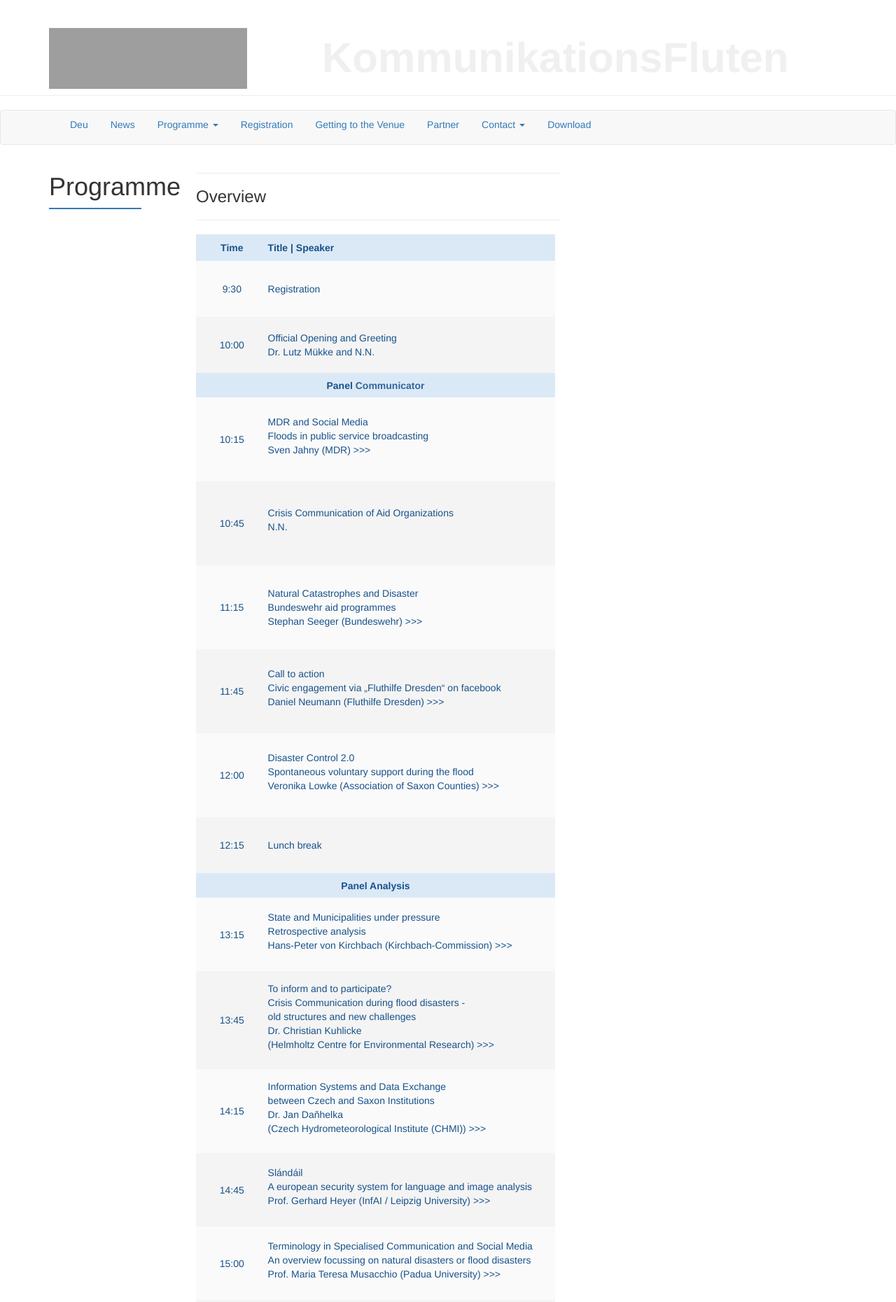
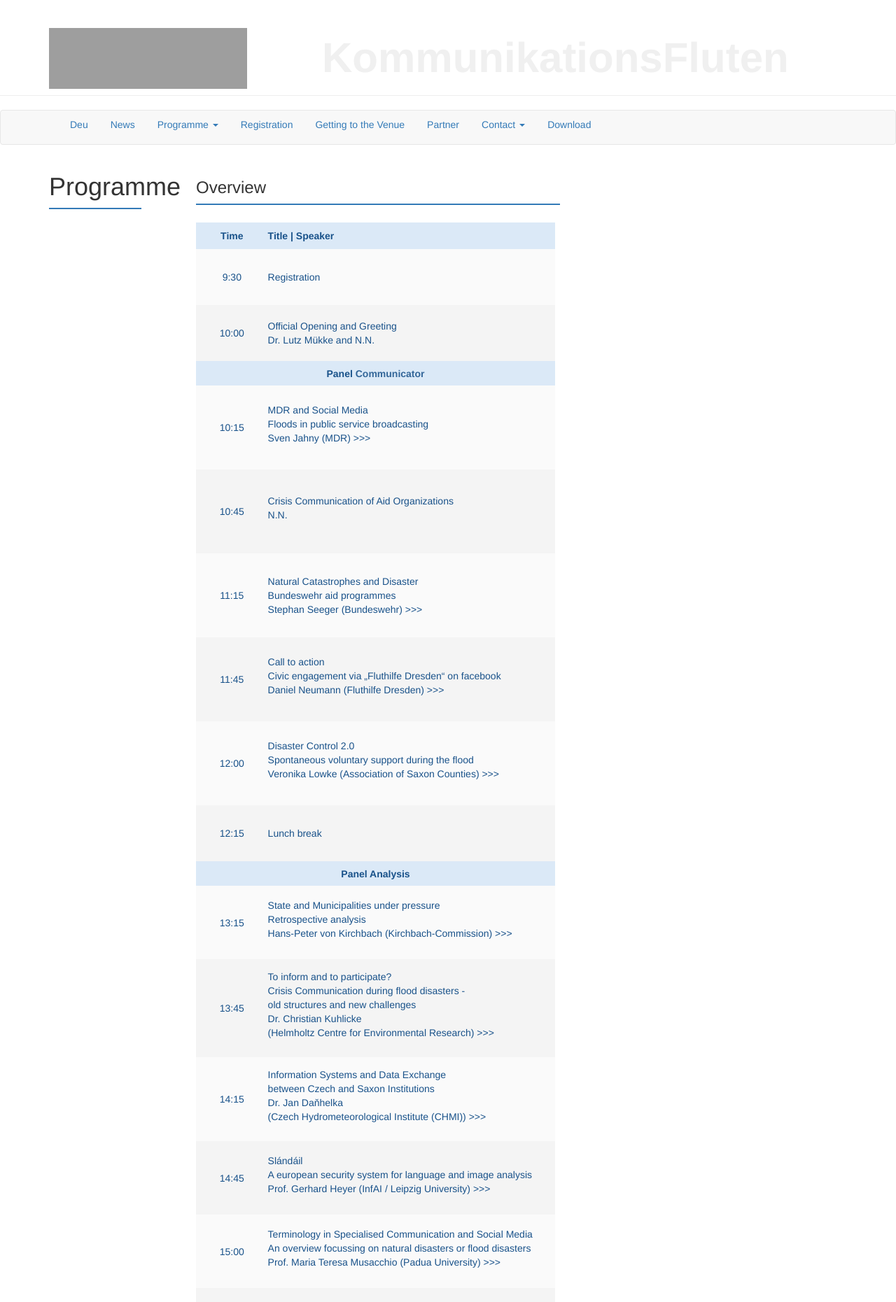
Before and after one commit to susedev/test, a Jekyll site: the page built from programme.html, in a window 1280 px wide. Shown: the top 1861 px of the page at 70% size. Built offline with Jekyll 4.4.1, drawn with Linux system fonts in a browser that asks for light colours; nearby versions of some CDN libraries; grey boxes are pictures that could not be loaded.

Commit message:
Update programme.html

```diff
--- a/programme.html
+++ b/programme.html
@@ -2,10 +2,11 @@
 title: Programme
 language: en
 ---
-<hr noshade="noshade" size="1" />
-<h3>Overview</h3>
 
-<hr noshade="noshade" size="1" />
+<h3 style="margin-top: 28px;">Overview</h3>
+
+<div class="box" style="background-color: #337AB7; height:2px; margin-top:3px; margin-bottom:25px;"></div>
+
 <div class="container" style="width: 540px; ">
 <div class="row">
 <table align="left" border="0" border-color="#FFFFFF" cellpadding="50" cellspacing="10" style="height: 1298px;" width="513">
```
